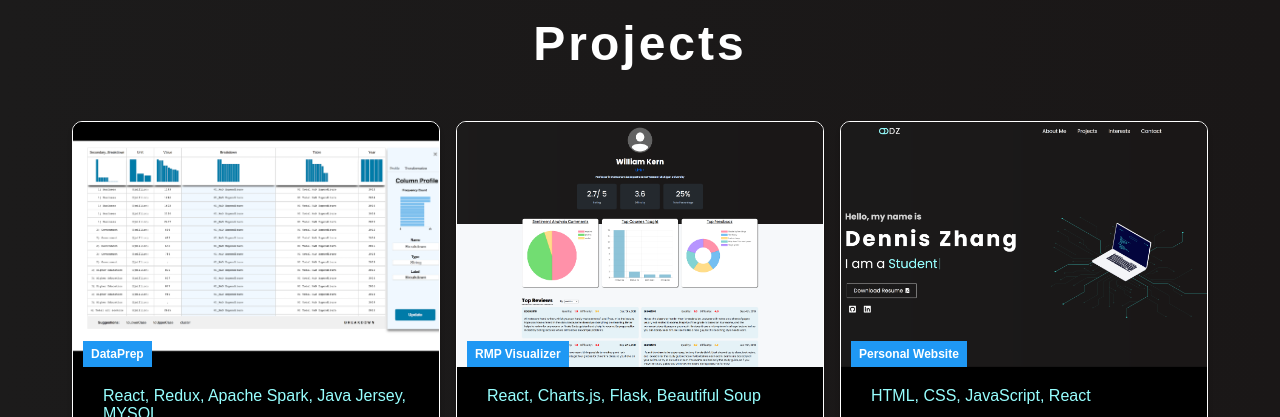
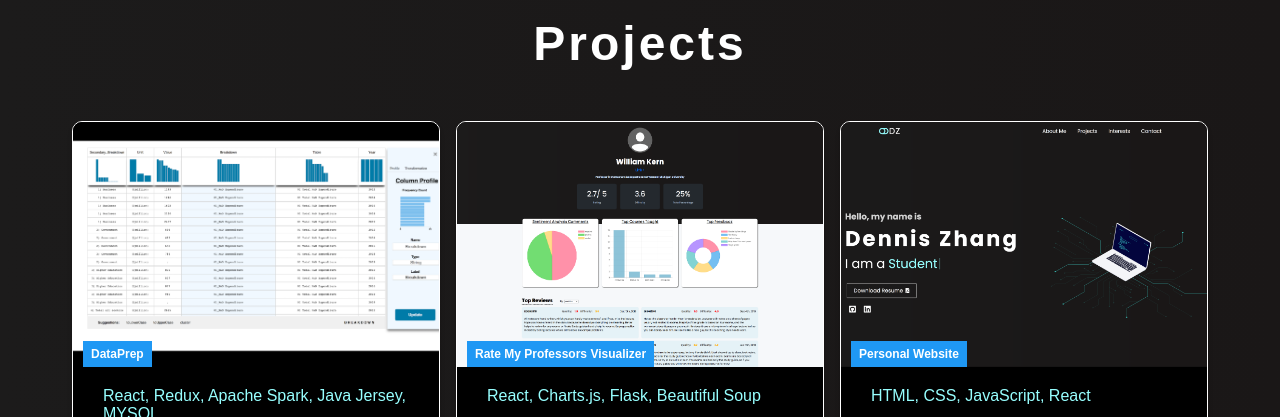
Before and after one commit to Dennayz/dennayz.github.io, a React (Create React App) app: page /#/ in a window 1280 px wide. Shown: the part 4020-4437 px from the top of the page. Built offline with nearby package versions, Linux system fonts and the light colour scheme.

Commit message:
renamed names

```diff
--- a/src/components/Projects.js
+++ b/src/components/Projects.js
@@ -20,8 +20,8 @@ function Projects() {
               src="images/project-2.png"
               text="An elegant data visualization web app to display your favourite professor's important data such as top ratings, difficulty levels, and top comments."
               tech="React, Charts.js, Flask, Beautiful Soup"
-              label="RMP Visualizer"
-              path="https://github.com/Dennayz/RMP_Visualization"
+              label="Rate My Professors Visualizer"
+              path="https://github.com/Dennayz/RateMyProfessors_Visualization"
             />
             <CardItem
               src="images/project-3.png"
```
